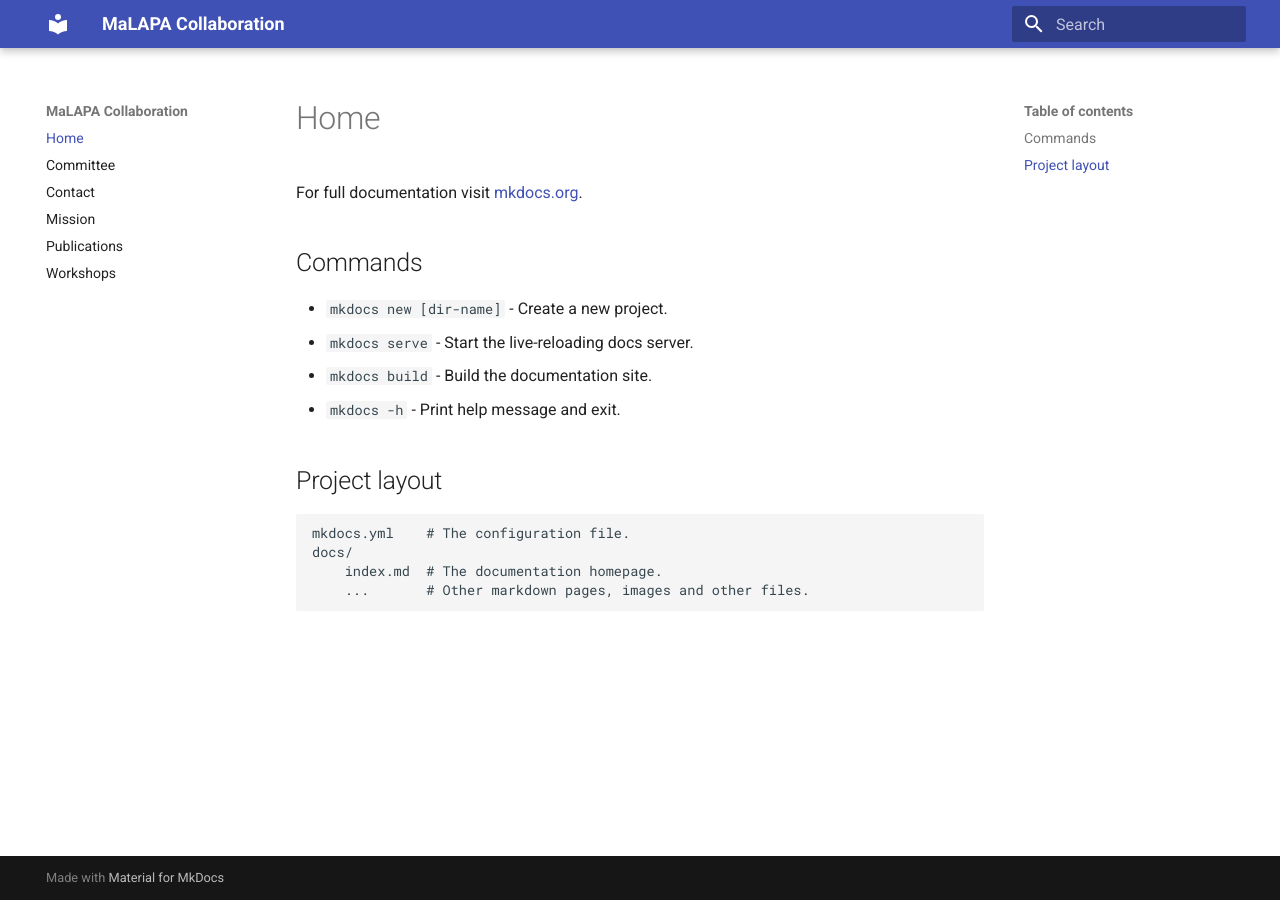
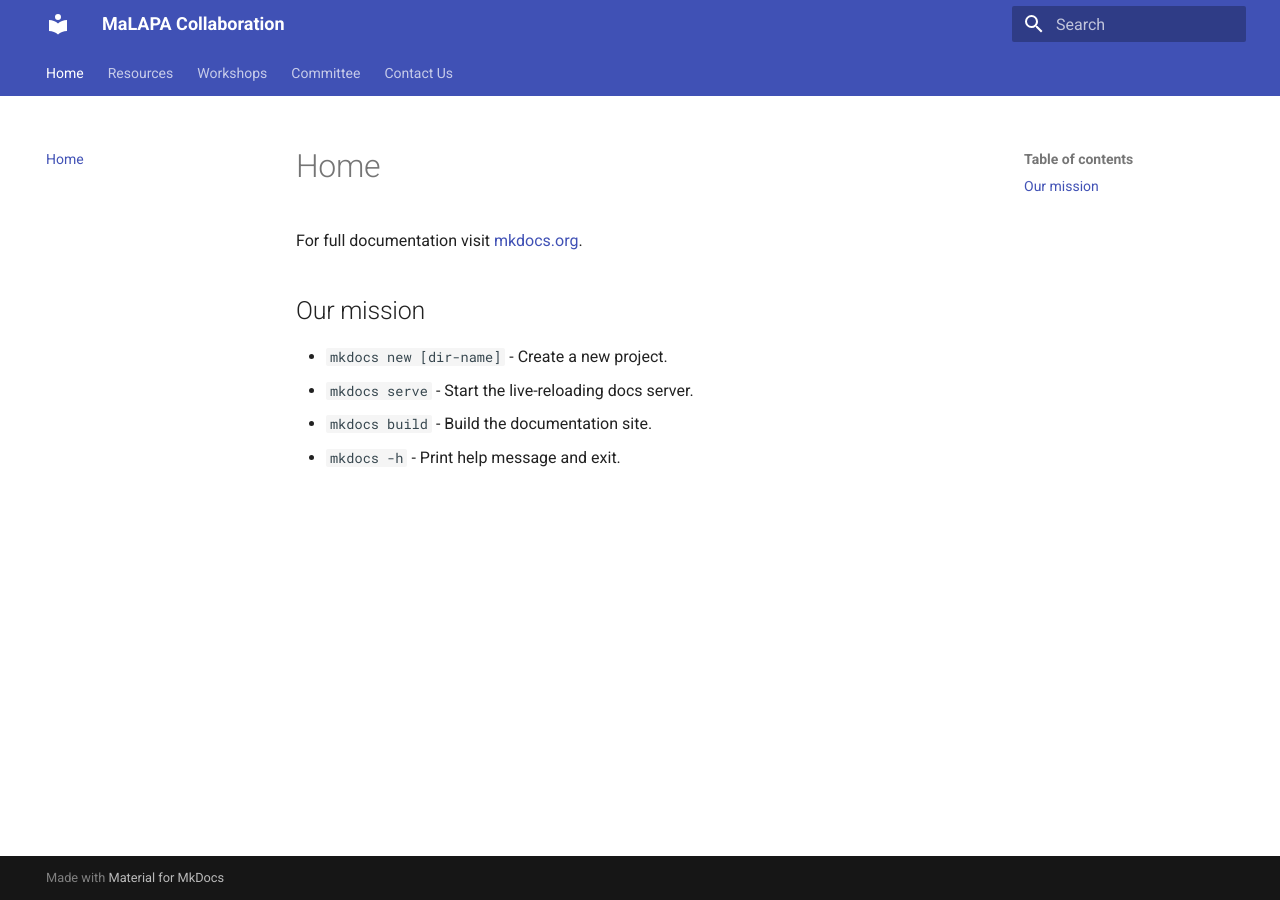
Before and after one commit to MALAPA-Collab/MALAPA-Collab.github.io, an MkDocs documentation site: the page built from docs/index.md, in a window 1280 px wide. Built offline with MkDocs 1.6.1 and Material for MkDocs 9.7.7, drawn with Linux system fonts in a browser that asks for light colours.

Commit message:
Create some page outline proposal

```diff
--- a/docs/index.md
+++ b/docs/index.md
@@ -2,16 +2,9 @@
 
 For full documentation visit [mkdocs.org](https://www.mkdocs.org).
 
-## Commands
+## Our mission
 
 - `mkdocs new [dir-name]` - Create a new project.
 - `mkdocs serve` - Start the live-reloading docs server.
 - `mkdocs build` - Build the documentation site.
 - `mkdocs -h` - Print help message and exit.
-
-## Project layout
-
-    mkdocs.yml    # The configuration file.
-    docs/
-        index.md  # The documentation homepage.
-        ...       # Other markdown pages, images and other files.
--- a/mkdocs.yml
+++ b/mkdocs.yml
@@ -1,4 +1,5 @@
 site_name: MaLAPA Collaboration
+
 theme:
   name: material
   palette:
@@ -7,3 +8,29 @@ theme:
   font:
     text: Roboto
     code: Roboto Mono
+  features:
+    - navigation.tabs
+    - navigation.expand
+    - navigation.top
+    - navigation.instant
+    - navigation.sections
+    - navigation.tracking
+    - navigation.search.highlight
+    - navigation.search.share
+    - navigation.search.suggest
+    - navigation.search.suggest.index
+    - navigation.search.suggest.highlight
+    - navigation.search.suggest.share
+
+nav:
+  - Home: index.md
+  - Resources:
+      - Publications: resources/publications.md
+      - Software: resources/software.md
+      - Data: resources/data.md
+  - Workshops:
+      - 2025 CERN 🇨🇭: workshops/2025.md
+      - 2024 Korea 🇰🇷: workshops/2024.md
+      - 2022 Chicago 🇺🇸: workshops/2022.md
+  - Committee: committee.md
+  - Contact Us: contact.md
```
Also changed, not shown: docs/mission.md (deleted, +0 -3 lines), docs/resources/data.md (added, +1 -0 lines), docs/resources/software.md (added, +1 -0 lines), docs/workshops.md (deleted, +0 -11 lines), docs/workshops/2022.md (added, +1 -0 lines), docs/workshops/2024.md (added, +1 -0 lines), docs/workshops/2025.md (added, +1 -0 lines), docs/resources/publications.md (renamed from docs/publications.md).
